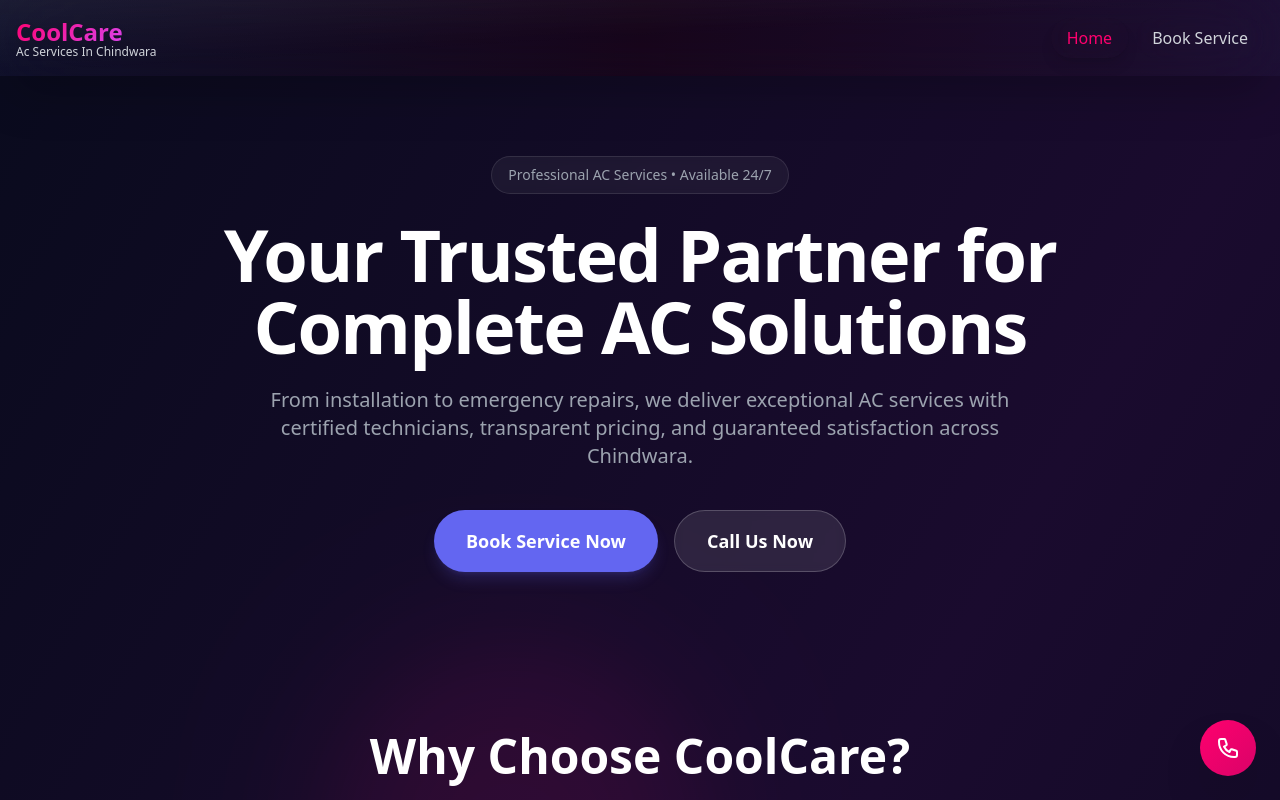
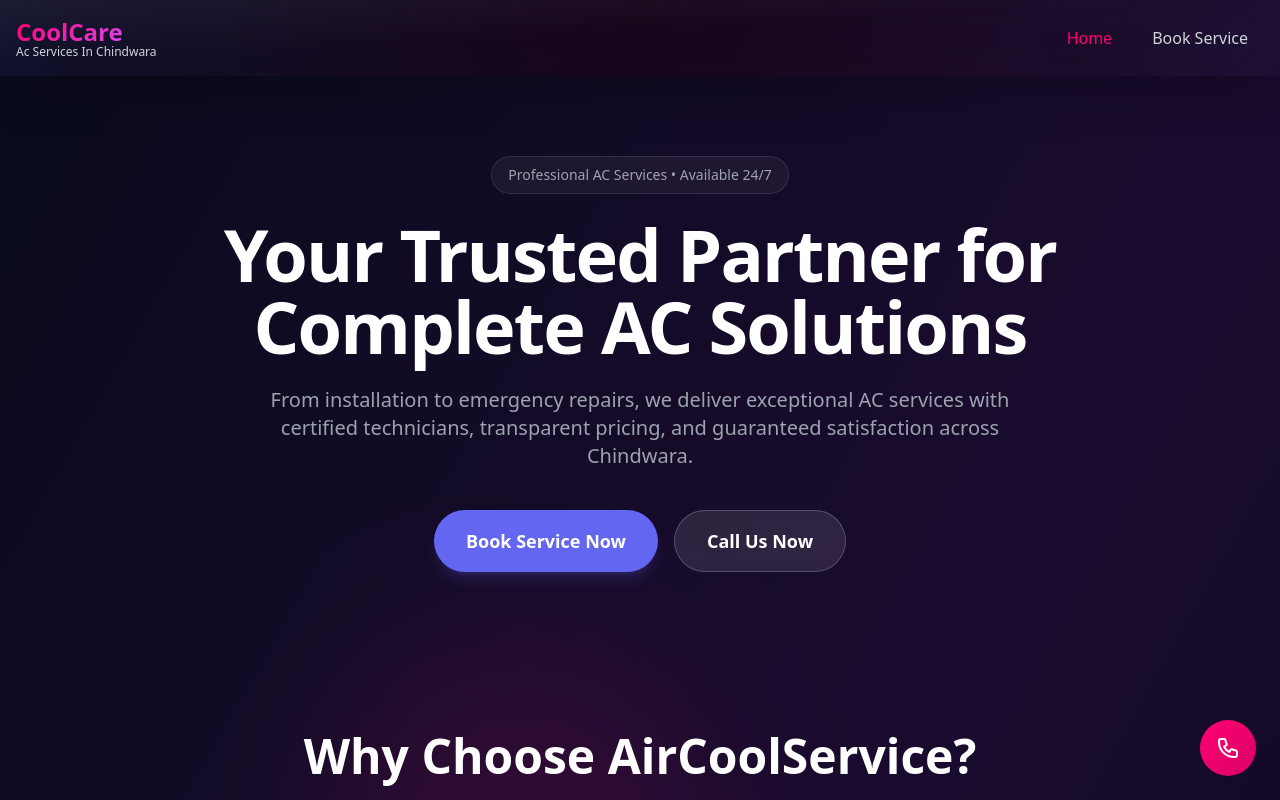
Before and after one commit to owesh74/CC-without-auth-client, a React (Create React App) app: page / in a window 1280 px wide. Shown: the top 800 px of the page. Built offline with nearby package versions, Linux system fonts and the light colour scheme; no server answers.

Commit message:
Text Edits

```diff
--- a/src/components/Home.jsx
+++ b/src/components/Home.jsx
@@ -49,12 +49,12 @@
                 </div>
             </div>
 
-            {/* Why Choose CoolCare Section */}
+            {/* Why Choose AirCoolService Section */}
             <div className="mt-20 sm:mt-32 w-full px-4 relative z-10">
                 <div className="max-w-6xl mx-auto">
                     <div className="text-center mb-12">
                         <h2 className="text-3xl sm:text-4xl md:text-5xl font-extrabold text-white mb-4">
-                            Why Choose CoolCare?
+                            Why Choose AirCoolService?
                         </h2>
                         <p className="text-gray-400 text-lg max-w-2xl mx-auto">
                             Experience the difference with our comprehensive AC service solutions
```
